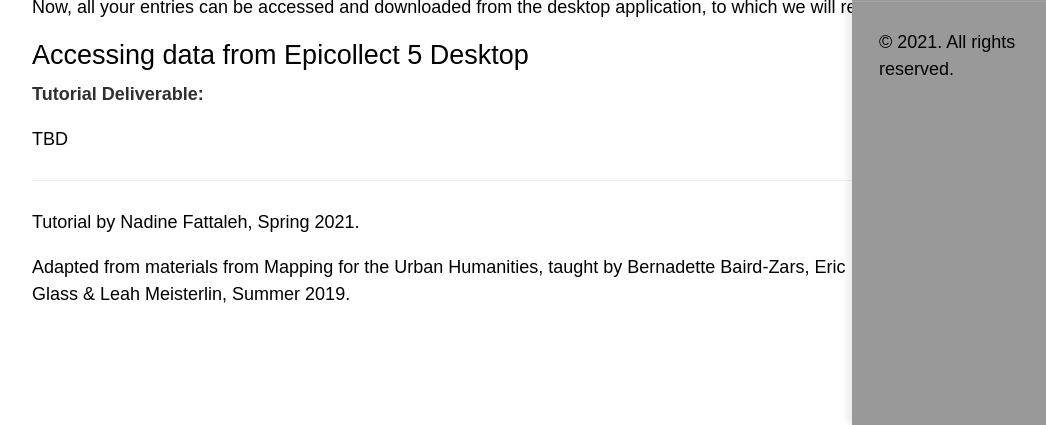
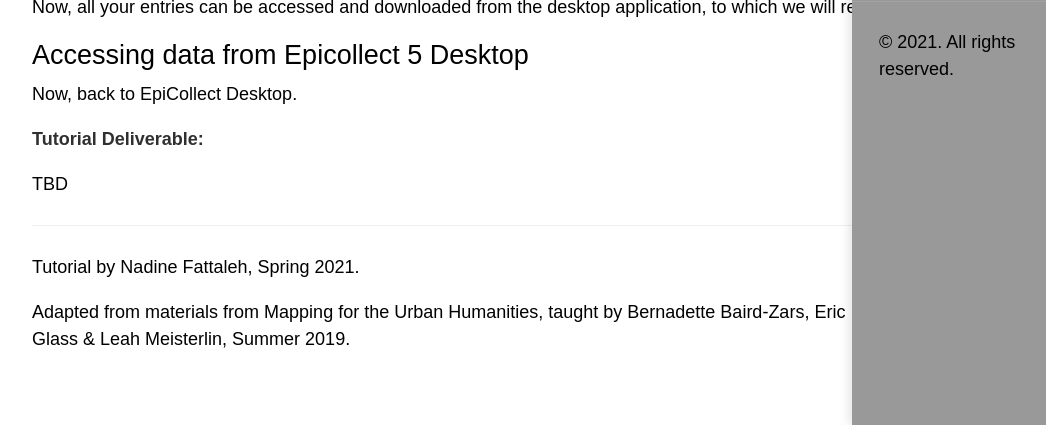
Before and after one commit to CenterForSpatialResearch/methods-in-spatial-research-sp2021, a Jekyll site: the page built from tutorials/tutorial04.md, in a window 1280 px wide and 900 px high, scrolled down 2693 px, cut to the strip 475-900 px from the top of the window. Shown: the whole strip, without its empty margins (176-1222 px from the left). Built offline with Jekyll 4.4.1, drawn with Linux system fonts in a browser that asks for light colours.

Commit message:
Update tutorial04.md

```diff
--- a/tutorials/tutorial04.md
+++ b/tutorials/tutorial04.md
@@ -49,7 +49,7 @@ Now, all your entries can be accessed and downloaded from the desktop applicatio
 
 ## Accessing data from Epicollect 5 Desktop
 
-
+Now, back to [EpiCollect Desktop](https://five.epicollect.net/).
 
 **Tutorial Deliverable:**
 
```
